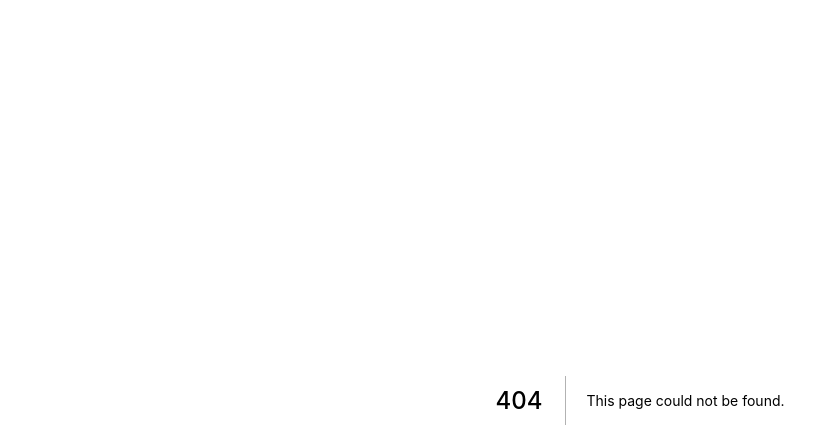
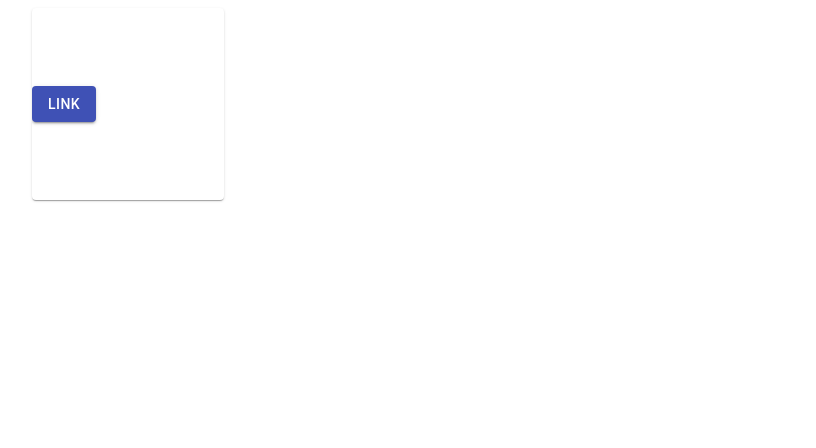
Before and after one commit to Simon-Oliver/next-exploration, a Next.js app: page /dashboard in a window 1280 px wide. Before the commit this address had no page. Shown: the top 448 px of the page, without its empty margins (0-816 px from the left). Built offline with nearby package versions, Linux system fonts and the light colour scheme.

Commit message:
added card to dashboard

```diff
--- a/package.json
+++ b/package.json
@@ -8,6 +8,7 @@
     "start": "next start"
   },
   "dependencies": {
+    "@material-ui/core": "^4.10.2",
     "next": "9.3.5",
     "node-fetch": "^2.6.0",
     "react": "16.13.1",
--- a/pages/api/data.json
+++ /dev/null
@@ -1 +0,0 @@
-{ "name": "John Doe" }
--- a/pages/api/user.js
+++ b/pages/api/user.js
@@ -2,5 +2,4 @@ export default (req, res) => {
     res.statusCode = 200
     res.setHeader('Content-Type', 'application/json')
     res.end(JSON.stringify({ temp:Math.round((Math.random() *10 + Number.EPSILON) * 100) / 100}))
-
   }
--- /dev/null
+++ b/pages/dashboard.js
@@ -0,0 +1,26 @@
+import React, { useState, useEffect, useRef } from 'react';
+import { Button, Box, Container, Card, CardActionArea, makeStyles } from '@material-ui/core';
+
+const useStyles = makeStyles({
+  card: {
+    height: '15vw',
+    width: '15vw',
+  },
+});
+
+const Dashboard = () => {
+  const classes = useStyles();
+  return (
+    <Container>
+      <Card className={classes.card}>
+        <CardActionArea className={classes.card}>
+          <Button variant="contained" color="primary" href="#contained-buttons">
+            Link
+          </Button>
+        </CardActionArea>
+      </Card>
+    </Container>
+  );
+};
+
+export default Dashboard;
--- a/pages/temp.js
+++ b/pages/temp.js
@@ -1,4 +1,4 @@
-const fetch = require("node-fetch")
+import fetch from "node-fetch"
 import React, { useState, useEffect, useRef } from 'react';
 
 const fetchData = async () => {
@@ -36,7 +36,7 @@ const Temp = () =>{
   useInterval( async () => {
     // Your custom logic here
     const data = await fetchData()
-    console.log(data)
+    console.log(data, Date.toString(Date.now()))
     setTemp(data)
   }, delay);
 
```
Also changed, not shown: 1 other file (tests, documents, lock files or other folders).
